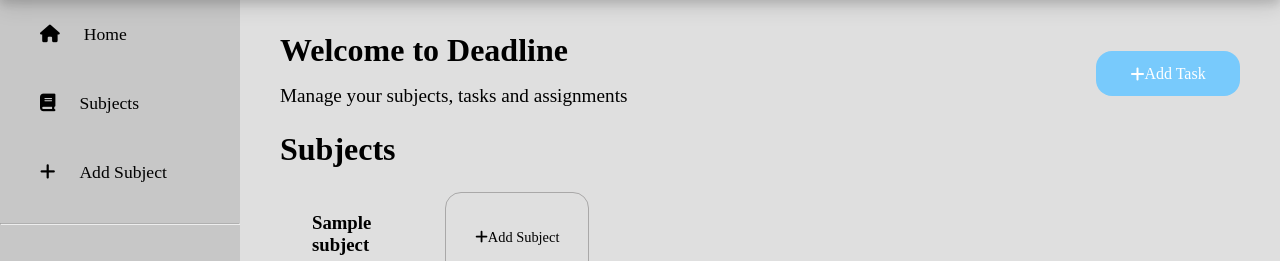
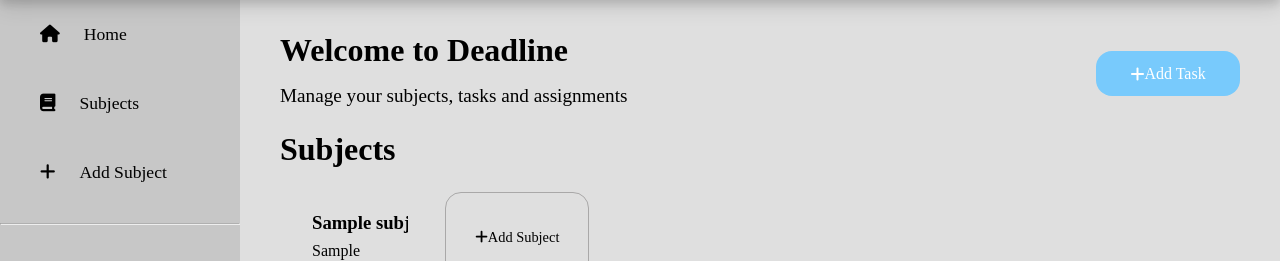
Before and after one commit to 23062bhs/deadline, a Flask app: template templates/index.html in a window 1280 px wide. Shown: the part 72-333 px from the top of the page. Run offline with Flask 3, Linux system fonts and the light colour scheme; the template is opened without the code that fills it: most values are stand-ins (such as "Sample title", 1, 10 or a date in 2020); some libraries are stand-ins or nearby versions; some web fonts are replaced.

Commit message:
updated index code comments

```diff
--- a/static/style.css
+++ b/static/style.css
@@ -186,6 +186,14 @@ main {
 .no-subjects-alert {
     margin-top: 0.5rem;
     font-size: 0.9rem;
+}
+
+.subjects-truncate {
+    display: block;
+    max-width: 7rem;
+    white-space: nowrap;
+    overflow: hidden;
+    text-overflow: ellipsis;
 }
 
 /* modals */
--- a/templates/index.html
+++ b/templates/index.html
@@ -4,6 +4,7 @@
 
 {% block content %}
 
+<!-- header -->
 <div class="header-section">
     <div class="intro">
         <h1 class="title">Welcome to Deadline</h1>
@@ -14,6 +15,7 @@
     </div>
 </div>
 
+<!-- subject grid -->
 <div class="subjects-header">
     <h1>Subjects</h1>
 </div>
@@ -21,7 +23,9 @@
     {% for subject in subjects %}
     <div class="subjects-card" style="--bg-color: {{ subject[2] }}; background-color: var(--bg-color);">
         <div class="subjects-card-text">
-            <h3>{{ subject[1] }}</h3>
+            <span class="subjects-truncate">
+                <h3>{{ subject[1] }}</h3>
+            </span>
             <span class="task-count">{{ subject[3] }} tasks</span>
         </div>
     </div>
@@ -29,6 +33,7 @@
     <button id="open-subject-modal-btn" class="add-subject-btn"><i class="fa-solid fa-plus"></i> Add Subject</button>
 </div>
 
+<!-- task modal-->
 <div id="task-modal" class="modal-overlay">
     <div class="modal-box">
         <div class="modal-header">
@@ -81,6 +86,7 @@
     </div>
 </div>
 
+<!-- subject modal -->
 <div id="subject-modal" class="modal-overlay">
     <div class="modal-box">
         <div class="modal-header">
@@ -113,6 +119,7 @@
     </div>
 </div>
 
+<!-- task table -->
 <div class="tasks-container">
     <h1 class="tasks-title">My Tasks</h1>
     <table>
```
Also changed, not shown: deadline.db.
